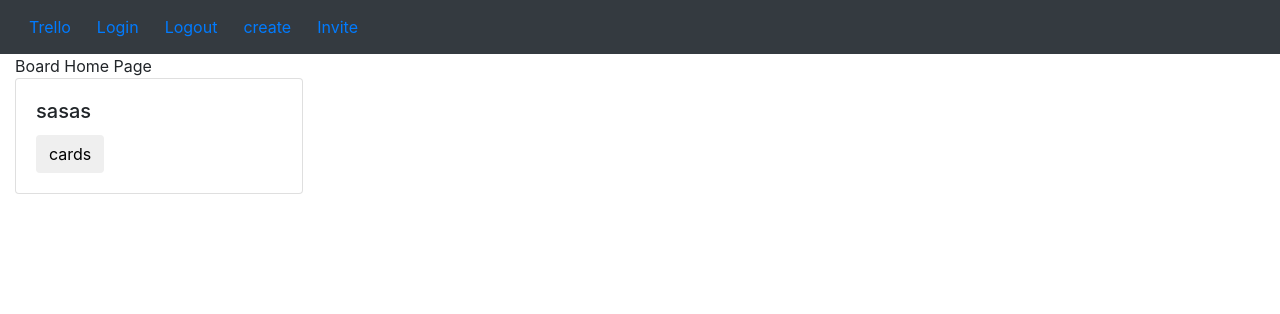
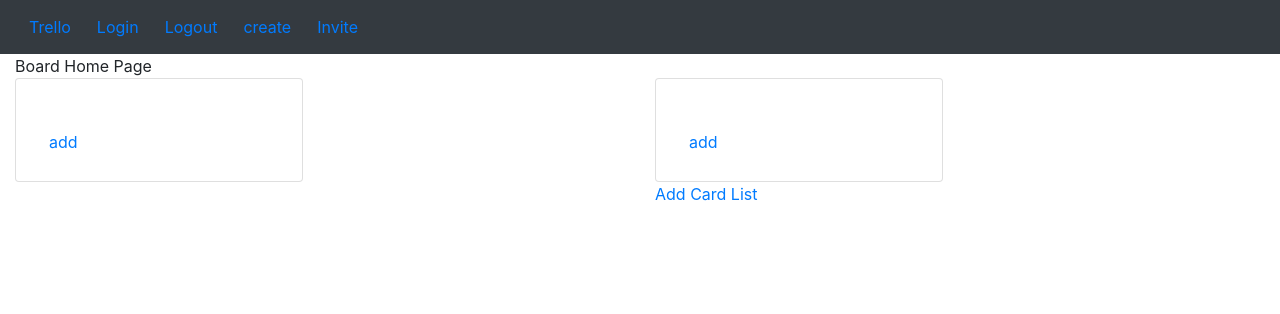
Before and after one commit to smilepogz/FinalTrelloClone, a Django app: a page that uses clones/templates/clones/dashboard.html in a window 1280 px wide. Shown: the top 314 px of the page. Run offline with Django 3.2, Linux system fonts and the light colour scheme; data that the repository does not hold is empty; some libraries are stand-ins or nearby versions.

Commit message:
Update for Card and BoardList dashboard

```diff
--- a/clones/static/css/main.css
+++ b/clones/static/css/main.css
@@ -1,3 +1,7 @@
 /* .container{
     background-color: chocolate;
 } */
+
+.card_list{
+    padding-right: 20rem;
+}
--- a/clones/templates/clones/dashboard.html
+++ b/clones/templates/clones/dashboard.html
@@ -2,18 +2,44 @@
 {% block content %}
 {% load static %}
 
+
+<div class="row">
+  <div class="col-sm">
     <div class="card" style="width: 18rem;">
 
       <div class="card-body">
-    <h5 class="card-title">sasas</h5>
-    <button type="button" class="btn" data-toggle="modal" data-target="#exampleModal">
-      cards
-    </button>
+        {% for board in a %}
+        <h5 class="card-title">{{ board.title }}</h5>
+        {% endfor %}
 
+        <br>
+        <a href="{% url 'card' %}" class="btn">add</a>
+      </div>
+    </div>
+  </div>
+  <div class="col-sm">
+    <div class="card" style="width: 18rem;">
+
+      <div class="card-body">
+          {% for list in c %}
+        <h5 class="card-title">{{ list.title }}</h5>
+        {% endfor %}
+        <br>
+        <a href="#" class="btn">add</a>
       </div>
     </div>
 
-  <div class="modal fade" id="exampleModal" tabindex="-1" role="dialog" aria-labelledby="exampleModalLabel" aria-hidden="true">
+<div class="card_list">
+  <a href="{% url 'cardlist' %}">Add Card List</a>
+  </div>
+
+</div>
+
+
+
+
+<div class="modal fade" id="exampleModal" tabindex="-1" role="dialog" aria-labelledby="exampleModalLabel"
+  aria-hidden="true">
   <div class="modal-dialog" role="document">
     <div class="modal-content">
       <div class="modal-header">
@@ -24,7 +50,7 @@
       </div>
       <div class="modal-body">
         <div class="form-group">
-                <label for="formGroupExampleInput2">Desciptions</label>
+          <label for="formGroupExampleInput2">Descriptions</label>
           <input type="text" class="form-control" id="formGroupExampleInput2" placeholder="Add more details">
         </div>
         <div class="form-group">
--- a/clones/urls.py
+++ b/clones/urls.py
@@ -1,6 +1,6 @@
 from django.urls import path
 from clones.views import ( RegisterView, LoginView, HomeBoardView,
-BoardDetailView, CreateBoardView )
+BoardDetailView, CreateBoardView, CreateCardForm, CreateBoardList, CardListView )
 
 from . import views
 
@@ -9,6 +9,8 @@ urlpatterns = [
     path('<str:user>/<str:title>/', BoardDetailView.as_view(), name="dashboard"),
     path('register/', RegisterView.as_view(), name="register"),
     path('login/', LoginView.as_view(), name="login"),
-    path('addboard/', CreateBoardView.as_view(), name="addboard" )
-
+    path('addboard/', CreateBoardView.as_view(), name="addboard"),
+    path('card/', CreateCardForm.as_view(), name="card" ),
+    path('cardlist/', CreateBoardList.as_view(), name="cardlist"),
+    path('c/', CardListView.as_view(), name="dashboard"),
 ]
--- a/clones/views.py
+++ b/clones/views.py
@@ -5,31 +5,22 @@ from django.contrib.auth import authenticate, login
 from django.contrib.auth.decorators import login_required, permission_required
 from django.contrib import messages
 from django.views import View
-
-from .models import Board
-from .form import CreateUserForm, CreateBoardForm
-
 from django.http import HttpResponseRedirect
 
-# class HomeView(TemplateView):
-#    template_name = 'clones/main.html'
-#    def get(self, *args, **kwargs):
-#       return render(self.request, self.template_name, {})
-
+from .models import Board, BoardList
+from .form import CreateUserForm, CreateBoardForm, CreateCardForm, CreateBoardList
 class HomeBoardView(TemplateView):
 
     """ Display all the title here im home page """
 
     template_name = 'clones/home.html'
     def get(self, *args, **kwargs):
+
         boards = Board.objects.all()
         return render(self.request, self.template_name, {'boards':boards})
 
-
 class CreateBoardView(View):
-
     """ Add Board here """
-
     form_class = CreateBoardForm
     initial = {'key': 'value'}
     template_name = 'clones/add_card.html'
@@ -43,11 +34,7 @@ class CreateBoardView(View):
         if form.is_valid():
             form.save()
             # return redirect('dashboard')
-
         return render(request, self.template_name, {'form': form})
-
-
-#url assign Dashboard/card
 class BoardDetailView(View):
     """ Board Details """
 
@@ -55,10 +42,52 @@ class BoardDetailView(View):
 
     def get(self, *args, **kwargs):
         title = kwargs.get('title')
-        # user = kwargs.get('user')
         a = Board.objects.filter(title=title)
-        # board = Board.objects.get(id=board_)
-        return render(self.request, self.template_name, {'a': a})
+        return render(self.request, self.template_name, {'a':a})
+class CreateCardForm(View):
+    """ Create Card  """
+    form_class = CreateCardForm
+    initial = {'key': ' value'}
+    template_name = 'clones/card.html'
+
+    def get(self, request, *args, **kwargs):
+        form = self.form_class(initial=self.initial)
+        return render(request, self.template_name, {'form': form})
+
+    def post(self, request, *args, **kwargs):
+        form = self.form_class(request.POST)
+        if form.is_valid():
+             form.save()
+        return render(request, self.template_name, {'form':form})
+
+
+class CreateBoardList(View):
+    form1 = CreateBoardList
+    initial = {'key':'value'}
+    template_name = 'clones/cardlist.html'
+
+    def get(self, request, *args, **kwargs):
+        form = self.form1(initial=self.initial)
+        return render(request, self.template_name,{'form':form})
+
+    def post(self, request, *args, **kwargs):
+            form = self.form1(request.POST)
+            if form.is_valid():
+                form.save()
+                # return redirect('dashboard')
+            return render(request, self.template_name,{'form':form})
+
+# #Why Cant read the data and cannot pass to cardlist dashboard.html
+class CardListView(View):
+
+    """ Card List Details """
+
+    template_name = 'clones/dashboard.html'
+
+    def get(self, *args, **kwargs):
+        title = kwargs.get('title')
+        c = BoardList.objects.filter(title=title)
+        return render(self.request, self.template_name, {'c':c})
 
 class RegisterView(View):
     form_class = CreateUserForm
--- a/trello/settings.py
+++ b/trello/settings.py
@@ -38,7 +38,6 @@ INSTALLED_APPS = [
     'django.contrib.messages',
     'django.contrib.staticfiles',
 
-    'rest_framework',
     'clones',
 ]
 
```
Also changed, not shown: clones/form.py (+12 -1 lines), clones/models.py (+5 -5 lines), clones/templates/clones/card.html (added, +13 -0 lines), clones/templates/clones/cardlist.html (added, +13 -0 lines), clones/migrations/0002_auto_20200216_2103.py (added), clones/migrations/0003_auto_20200216_2113.py (added). Lines whose indentation alone changed are shown as unchanged.
